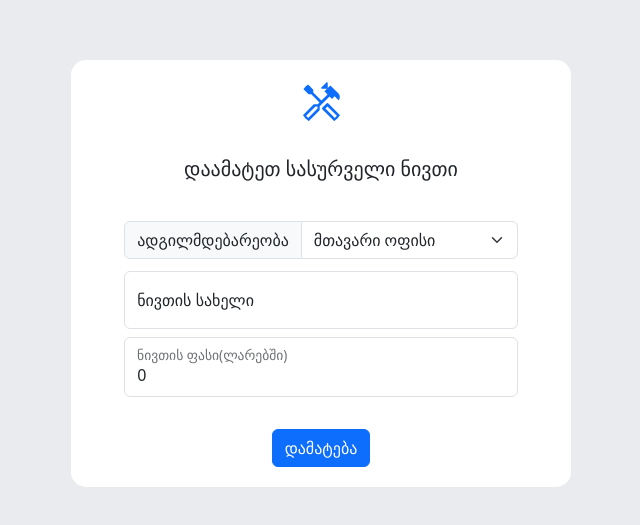
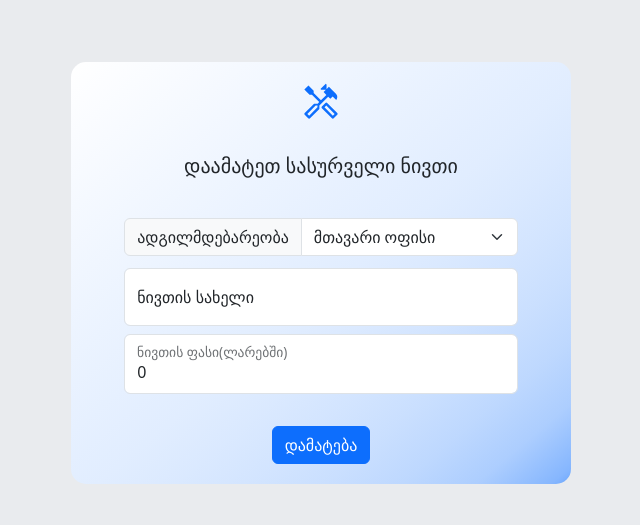
Before and after one commit to nickgabriadze/cavea-tools, a React (Vite) app in the folder front-end/: page /add in a window 1280 px wide. Shown: the part 127-652 px from the top of the page, without its empty margins (319-959 px from the left). Built offline with nearby package versions, Linux system fonts and the light colour scheme.

Commit message:
Small changes

```diff
--- a/front-end/src/components/addItem.module.css
+++ b/front-end/src/components/addItem.module.css
@@ -6,26 +6,16 @@ body {
   min-height: 100vh;
 }
 
-.for-new-item{
+.for-new-item {
   height: fit-content;
   width: 500px;
   background-color: #ffffff;
   border-radius: 15px;
+  background: linear-gradient(to top left, #0d6efd, 2%, white);
   padding: 20px;
   display: flex;
   justify-content: center;
   align-items: center;
   flex-direction: column;
   gap: 2rem;
-
 }
-
-
-.tools-icon{
-    position: relative;
-
-    background-color: #ffffff;
-
-    border-radius: 100%;
-
-}
```
Also changed, not shown: front-end/public/tool-icon.svg. Lines whose indentation alone changed are shown as unchanged.
